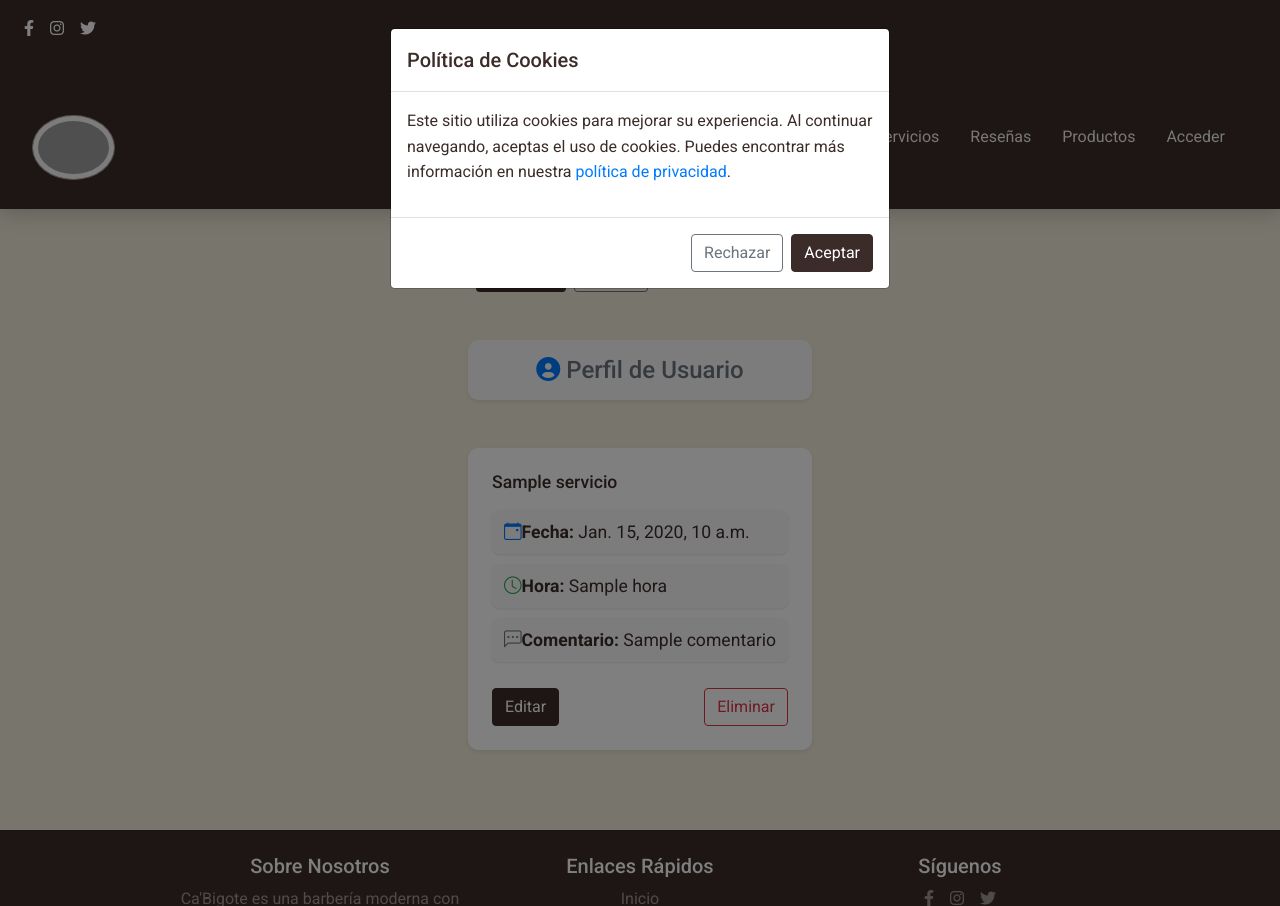
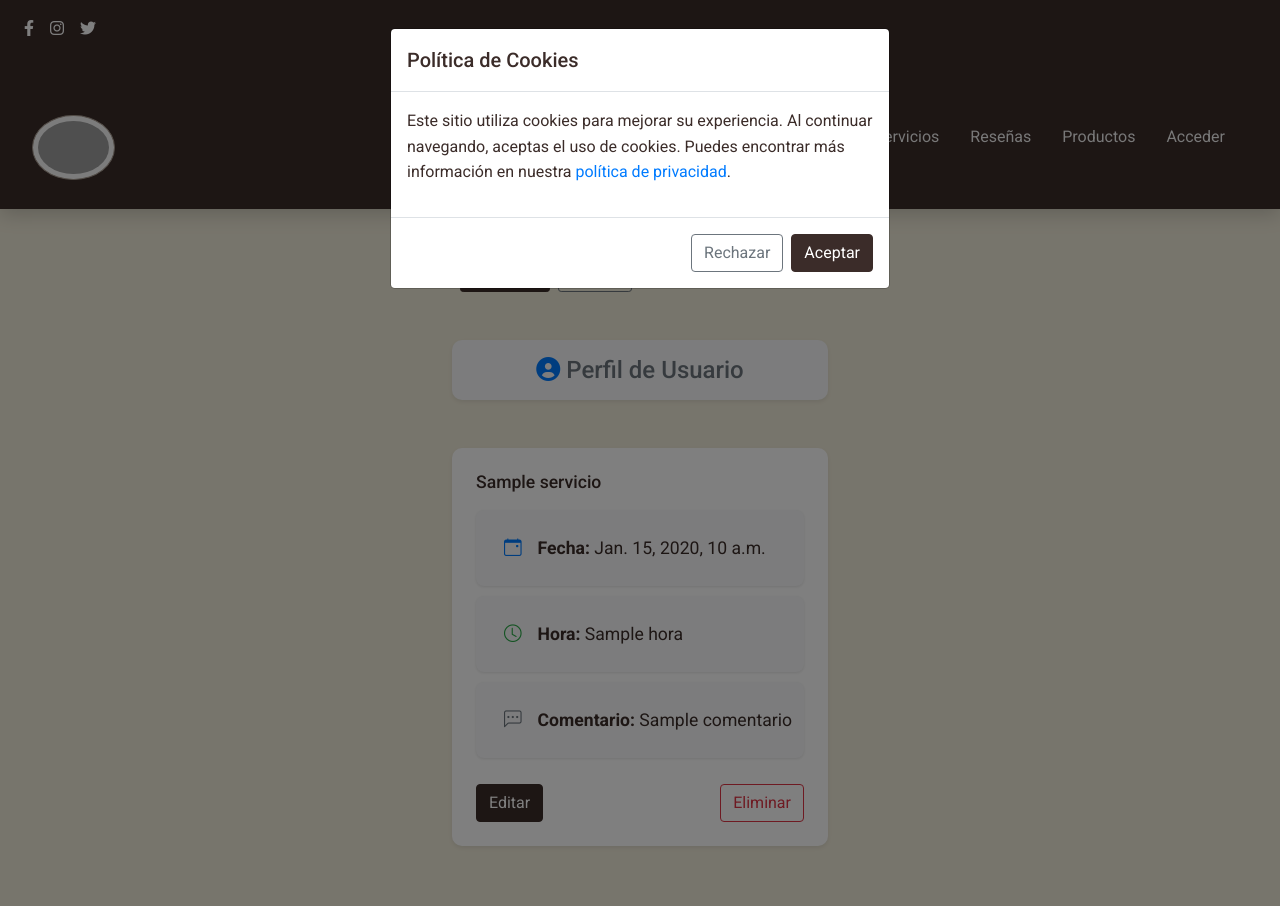
Before and after one commit to AmeriK88/Refactorizaci-n-cabigote-barber, a Django app: template users/templates/users/perfil_usuario.html in a window 1280 px wide. Run offline with Django 3.2, Linux system fonts and the light colour scheme; the template is opened without the code that fills it: most values are stand-ins (such as "Sample title", 1, 10 or a date in 2020); some libraries are stand-ins or nearby versions; some web fonts are replaced; grey boxes are pictures that could not be loaded.

Commit message:
style: corregido márgenes iconos tarjete citas perfil usuario

```diff
--- a/users/templates/users/perfil_usuario.html
+++ b/users/templates/users/perfil_usuario.html
@@ -25,15 +25,15 @@
                             <div class="card-body d-flex flex-column">
                                 <h5 class="card-title">{{ citas.0.servicio.nombre }}</h5>
                                 <p class="card-text d-flex align-items-center">
-                                    <i class="bi bi-calendar-event me-2 text-primary"></i>
+                                    <i class="m-3 bi bi-calendar-event me-2 text-primary"></i>
                                     <span><strong>Fecha:</strong> {{ citas.0.fecha }}</span>
                                 </p>
                                 <p class="card-text d-flex align-items-center">
-                                    <i class="bi bi-clock me-2 text-success"></i>
+                                    <i class="m-3 bi bi-clock me-2 text-success"></i>
                                     <span><strong>Hora:</strong> {{ citas.0.hora }}</span>
                                 </p>
                                 <p class="card-text d-flex align-items-center">
-                                    <i class="bi bi-chat-left-dots me-2 text-secondary"></i>
+                                    <i class="m-3 bi bi-chat-left-dots me-2 text-secondary"></i>
                                     <span><strong>Comentario:</strong> {{ citas.0.comentario }}</span>
                                 </p>
                                 <div class="d-flex justify-content-between align-items-center mt-3">
@@ -50,15 +50,15 @@
                             <div class="card-body d-flex flex-column">
                                 <h5 class="card-title">{{ cita.servicio.nombre }}</h5>
                                 <p class="card-text d-flex align-items-center">
-                                    <i class="bi bi-calendar-event me-2 text-primary"></i>
+                                    <i class="m-3 bi bi-calendar-event me-2 text-primary"></i>
                                     <span><strong>Fecha:</strong> {{ cita.fecha }}</span>
                                 </p>
                                 <p class="card-text d-flex align-items-center">
-                                    <i class="bi bi-clock me-2 text-success"></i>
+                                    <i class="m-3 bi bi-clock me-2 text-success"></i>
                                     <span><strong>Hora:</strong> {{ cita.hora }}</span>
                                 </p>
                                 <p class="card-text d-flex align-items-center">
-                                    <i class="bi bi-chat-left-dots me-2 text-secondary"></i>
+                                    <i class="m-3 bi bi-chat-left-dots me-2 text-secondary"></i>
                                     <span><strong>Comentario:</strong> {{ cita.comentario }}</span>
                                 </p>
                                 <div class="mt-auto d-flex justify-content-between">
```
Also changed, not shown: appointments/templates/appointments/ver_citas.html (+6 -6 lines).
